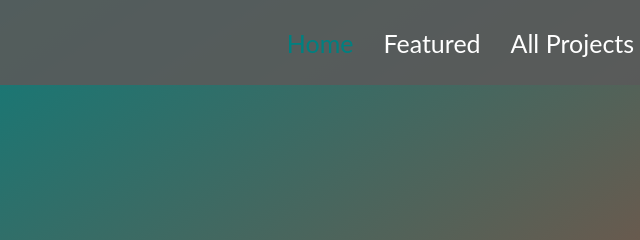
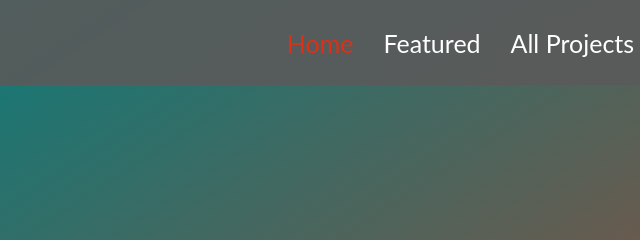
Before and after one commit to TatsuKenshi/portfolio, a website: page index.html in a window 1280 px wide. In both pictures the pointer is over the link "Home". Shown: the top 240 px of the page, 183-823 px from the left. Drawn offline with Linux system fonts and the light colour scheme.

Commit message:
netlify test

```diff
--- a/index.css
+++ b/index.css
@@ -41,7 +41,7 @@ nav {
 }
 
 .navlink a:hover {
-  color: rgb(0, 128, 128);
+  color: rgb(225, 47, 21);
 }
 
 a {
```
